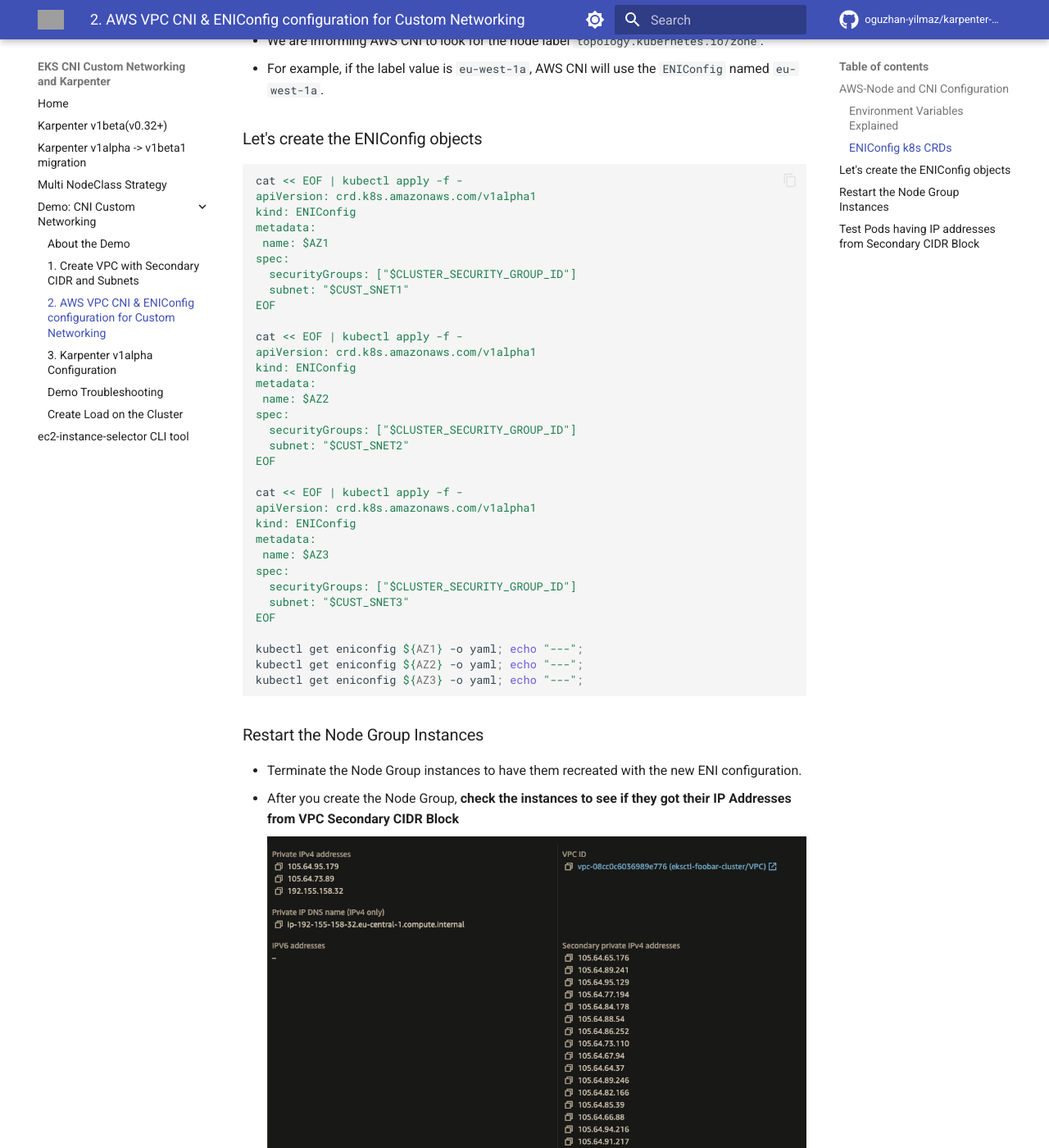
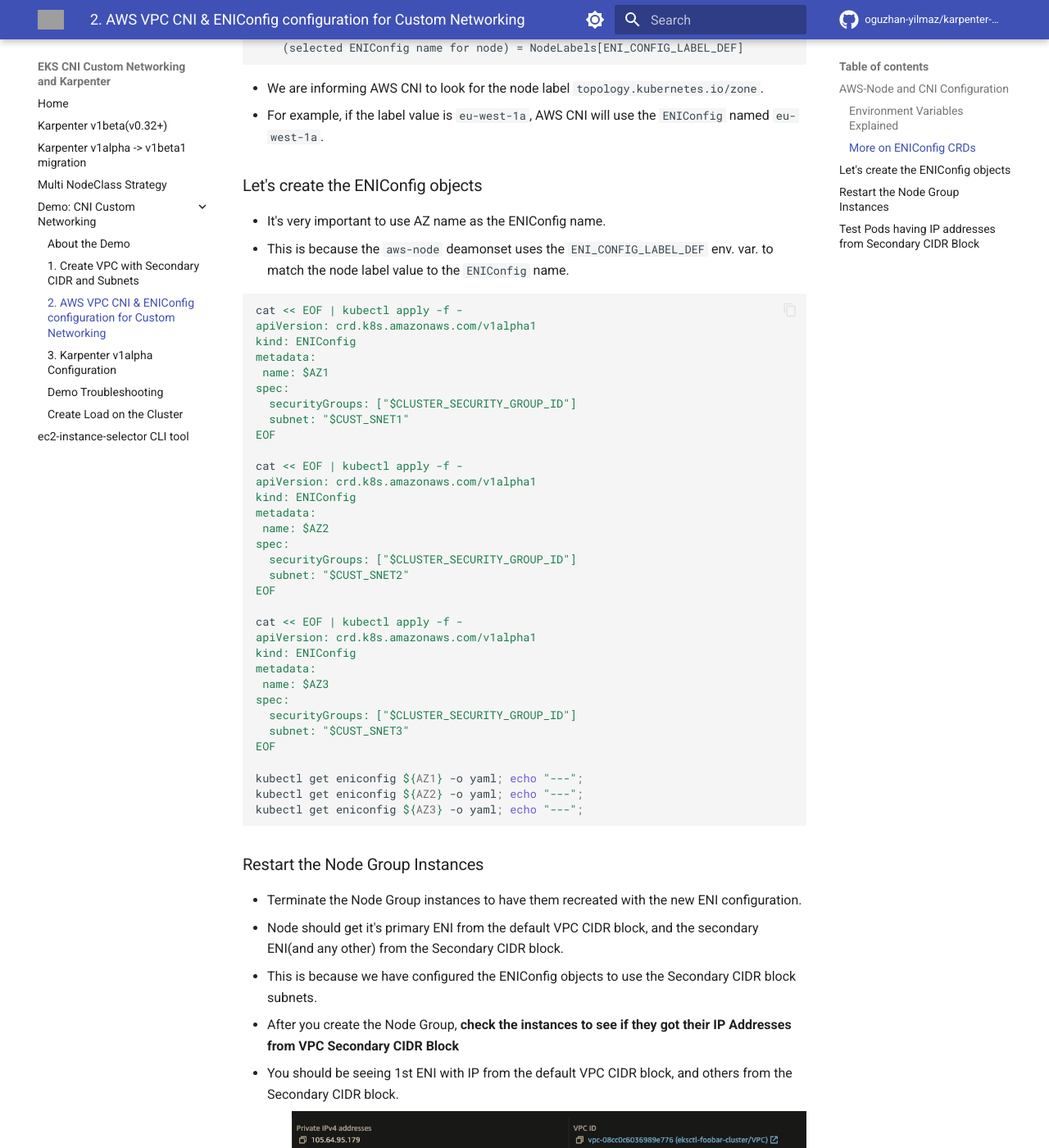
Before and after one commit to oguzhan-yilmaz/karpenter-eks-vpc-secondary-cidr, an MkDocs documentation site: the page built from docs/eksdemo-secondary-cidr-and-cni-custom-netwoking/2-aws-vpc-cni-configuration.md, in a window 1280 px wide and 1400 px high, scrolled down 1359 px. Shown: the whole window at 82% size. Built offline with MkDocs 1.6.1 and Material for MkDocs 9.7.7, drawn with Linux system fonts in a browser that asks for light colours; comment, search, counter and statistics services are not loaded; some of the changed text lies outside the part shown; grey boxes are pictures that could not be loaded.

Commit message:
update docs

````diff
--- a/docs/eksdemo-secondary-cidr-and-cni-custom-netwoking/2-aws-vpc-cni-configuration.md
+++ b/docs/eksdemo-secondary-cidr-and-cni-custom-netwoking/2-aws-vpc-cni-configuration.md
@@ -11,6 +11,8 @@
 
 kubectl set env daemonset aws-node -n kube-system ENI_CONFIG_LABEL_DEF=topology.kubernetes.io/zone
 
+# restart aws eni controller
+kubectl rollout restart ds/aws-node -n kube-system
 ```
 
 #### Environment Variables Explained
@@ -29,7 +31,7 @@
   - This means that we are enabling custom networking on the CNI level. This change will help us to use the secondary CIDR block for the pods.
   - This configuration **requires the existing node EC2 Instances be be restarted to take effect**.
 
-#### ENIConfig k8s CRDs
+#### More on ENIConfig CRDs
 
 - ENIConfig CRD is used by AWS CNI to create ENIs with the specified configuration for that Availability Zone.
 - The deamonset `aws-node` has env. var. called `ENI_CONFIG_LABEL_DEF`, and it is used to match
@@ -47,6 +49,9 @@
   - For example, if the label value is `eu-west-1a`, AWS CNI will use the `ENIConfig` named `eu-west-1a`.
 
 ### Let's create the ENIConfig objects
+
+- It's very important to use AZ name as the ENIConfig name.
+  - This is because the `aws-node` deamonset uses the `ENI_CONFIG_LABEL_DEF` env. var. to match the node label value to the `ENIConfig` name.
 
 ```bash
 cat << EOF | kubectl apply -f -
@@ -87,8 +92,12 @@
 ### Restart the Node Group Instances
 
 - Terminate the Node Group instances to have them recreated with the new ENI configuration.
+  - Node should get it's primary ENI from the default VPC CIDR block, and the secondary ENI(and any other) from the Secondary CIDR block.
+  - This is because we have configured the ENIConfig objects to use the Secondary CIDR block subnets.
 - After you create the Node Group, **check the instances to see if they got their IP Addresses from VPC Secondary CIDR Block**
-- ![Managed Node EC2 Instance should have ips](../images/managed-node-instance-ip-addrs-on-secondary-cidr.png)
+- You should be seeing 1st ENI with IP from the default VPC CIDR block, and others from the Secondary CIDR block.
+    - ![Managed Node EC2 Instance should have ips](../images/managed-node-instance-ip-addrs-on-secondary-cidr.png)
+
 
 ### Test Pods having IP addresses from Secondary CIDR Block
 
````
